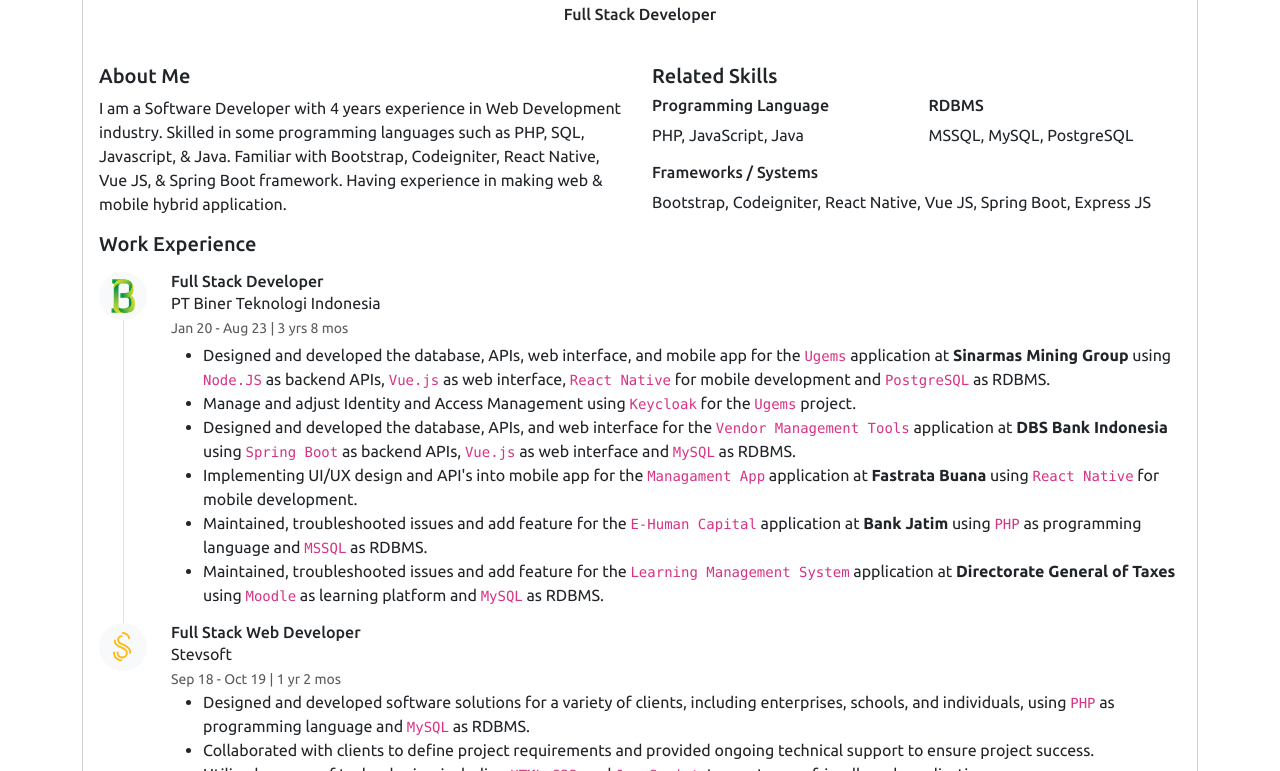
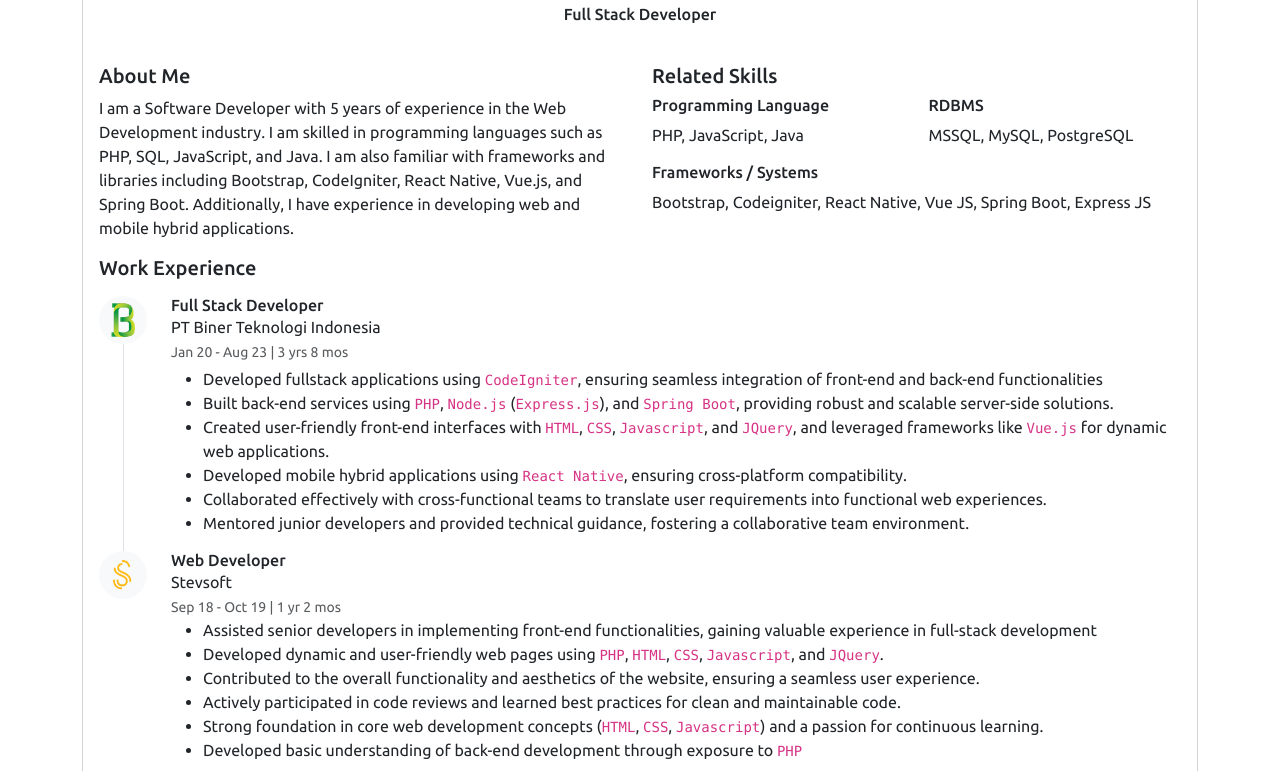
Before and after one commit to mirfansyah258/mirfansyah258.github.io, a plain HTML site: page index.html in a window 1280 px wide. Shown: the part 349-1120 px from the top of the page. Drawn offline with nearby package versions, Linux system fonts and the light colour scheme.

Commit message:
update work experience points

```diff
--- a/index.html
+++ b/index.html
@@ -35,7 +35,7 @@
         <div class="row">
           <div class="col-lg-6 col-sm-12">
             <h5>About Me</h5>
-            <p>I am a Software Developer with 4 years experience in Web Development industry. Skilled in some programming languages such as PHP, SQL, Javascript, & Java. Familiar with Bootstrap, Codeigniter, React Native, Vue JS, & Spring Boot framework. Having experience in making web & mobile hybrid application.</p>
+            <p>I am a Software Developer with 5 years of experience in the Web Development industry. I am skilled in programming languages such as PHP, SQL, JavaScript, and Java. I am also familiar with frameworks and libraries including Bootstrap, CodeIgniter, React Native, Vue.js, and Spring Boot. Additionally, I have experience in developing web and mobile hybrid applications.</p>
           </div>
           <div class="col-lg-6 col-sm-12">
             <h5>Related Skills</h5>
@@ -69,12 +69,12 @@
                     <p class="mb-0">PT Biner Teknologi Indonesia</p>
                     <small class="text-muted">Jan 20 - Aug 23 | 3 yrs 8 mos</small>
                     <ul class="mt-1 mb-0">
-                      <li>Designed and developed the database, APIs, web interface, and mobile app for the <code>Ugems</code> application at <b>Sinarmas Mining Group</b> using <code>Node.JS</code> as backend APIs, <code>Vue.js</code> as web interface, <code>React Native</code> for mobile development and <code>PostgreSQL</code> as RDBMS.</li>
-                      <li>Manage and adjust Identity and Access Management using <code>Keycloak</code> for the <code>Ugems</code> project.</li>
-                      <li>Designed and developed the database, APIs, and web interface for the <code>Vendor Management Tools</code> application at <b>DBS Bank Indonesia</b> using <code>Spring Boot</code> as backend APIs, <code>Vue.js</code> as web interface and <code>MySQL</code> as RDBMS.</li>
-                      <li>Implementing UI/UX design and API's into mobile app for the <code>Managament App</code> application at <b>Fastrata Buana</b> using <code>React Native</code> for mobile development.</li>
-                      <li>Maintained, troubleshooted issues and add feature for the <code>E-Human Capital</code> application at <b>Bank Jatim</b> using <code>PHP</code> as programming language and <code>MSSQL</code> as RDBMS.</li>
-                      <li>Maintained, troubleshooted issues and add feature for the <code>Learning Management System</code> application at <b>Directorate General of Taxes</b> using <code>Moodle</code> as learning platform and <code>MySQL</code> as RDBMS.</li>
+                      <li>Developed fullstack applications using <code>CodeIgniter</code>, ensuring seamless integration of front-end and back-end functionalities</li>
+                      <li>Built back-end services using <code>PHP</code>, <code>Node.js</code> (<code>Express.js</code>), and <code>Spring Boot</code>, providing robust and scalable server-side solutions.</li>
+                      <li>Created user-friendly front-end interfaces with <code>HTML</code>, <code>CSS</code>, <code>Javascript</code>, and <code>JQuery</code>, and leveraged frameworks like <code>Vue.js</code> for dynamic web applications.</li>
+                      <li>Developed mobile hybrid applications using <code>React Native</code>, ensuring cross-platform compatibility.</li>
+                      <li>Collaborated effectively with cross-functional teams to translate user requirements into functional web experiences.</li>
+                      <li>Mentored junior developers and provided technical guidance, fostering a collaborative team environment.</li>
                     </ul>
                   </div>
                 </div>
@@ -87,14 +87,16 @@
                     </div>
                   </div>
                   <div class="col">
-                    <h6 class="mb-0">Full Stack Web Developer</h6>
+                    <h6 class="mb-0">Web Developer</h6>
                     <p class="mb-0">Stevsoft</p>
                     <small class="text-muted">Sep 18 - Oct 19 | 1 yr 2 mos</small>
                     <ul>
-                      <li>Designed and developed software solutions for a variety of clients, including enterprises, schools, and individuals, using <code>PHP</code> as programming language and <code>MySQL</code> as RDBMS.</li>
-                      <li>Collaborated with clients to define project requirements and provided ongoing technical support to ensure project success.</li>
-                      <li>Utilized a range of technologies, including <code>HTML</code>, <code>CSS</code>, and <code>JavaScript</code>, to create user-friendly web application.</li>
-                      <li>Excellent communication and collaboration skills, with the ability to work effectively in a remote environment.</li>
+                      <li>Assisted senior developers in implementing front-end functionalities, gaining valuable experience in full-stack development</li>
+                      <li>Developed dynamic and user-friendly web pages using <code>PHP</code>, <code>HTML</code>, <code>CSS</code>, <code>Javascript</code>, and <code>JQuery</code>.</li>
+                      <li>Contributed to the overall functionality and aesthetics of the website, ensuring a seamless user experience.</li>
+                      <li>Actively participated in code reviews and learned best practices for clean and maintainable code.</li>
+                      <li>Strong foundation in core web development concepts (<code>HTML</code>, <code>CSS</code>, <code>Javascript</code>) and a passion for continuous learning.</li>
+                      <li>Developed basic understanding of back-end development through exposure to <code>PHP</code></li>
                     </ul>
                   </div>
                 </div>
```
